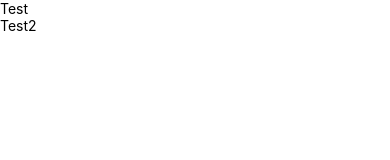
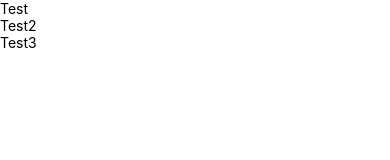
Before and after one commit to dnizynski/ReactNativeOta, a React Native app: screen / in a window 390 px wide. Shown: the top 160 px of the page. Built offline with nearby package versions, Linux system fonts and the light colour scheme; what react-native would draw is missing.

Commit message:
added new feature

```diff
--- a/App.tsx
+++ b/App.tsx
@@ -23,6 +23,7 @@ const App = () => {
           <View style={styles.body}>
             <Text>Test</Text>
             <Text>Test2</Text>
+            <Text>Test3</Text>
           </View>
         </ScrollView>
       </SafeAreaView>
```
